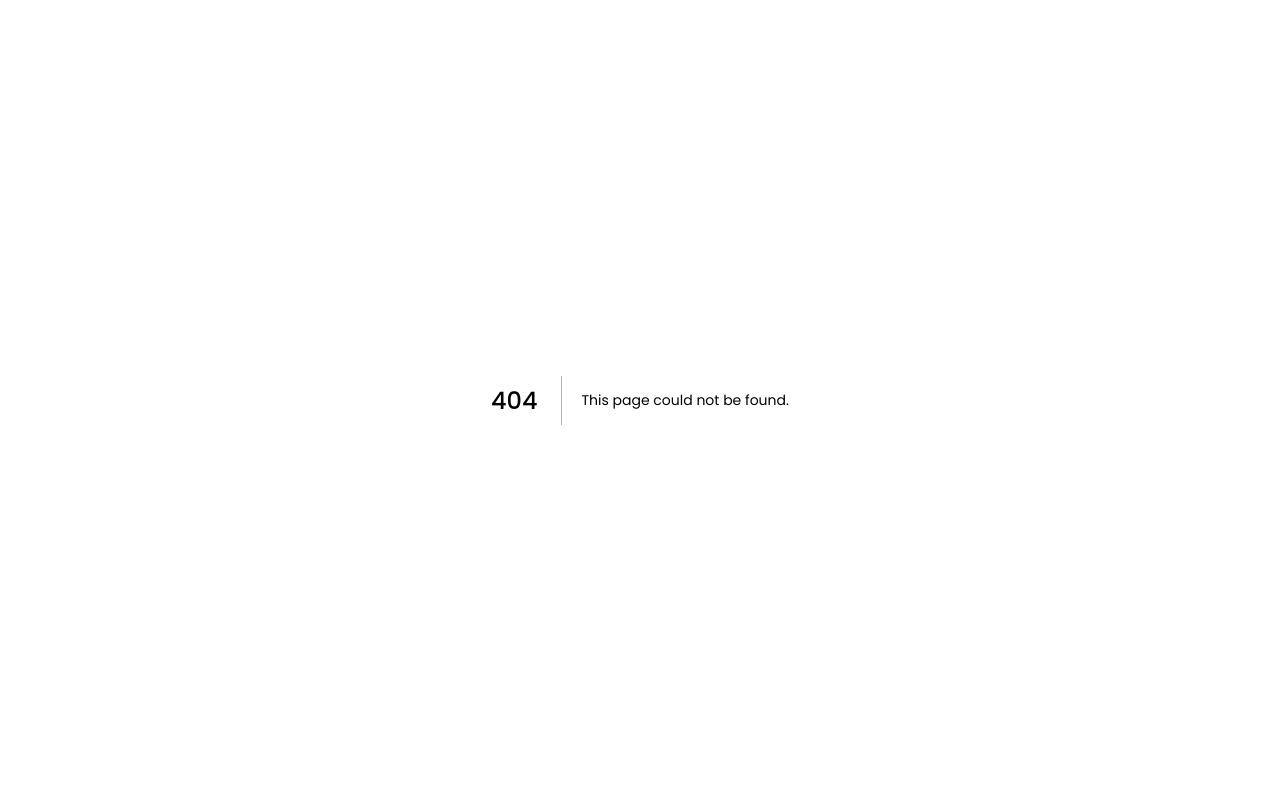
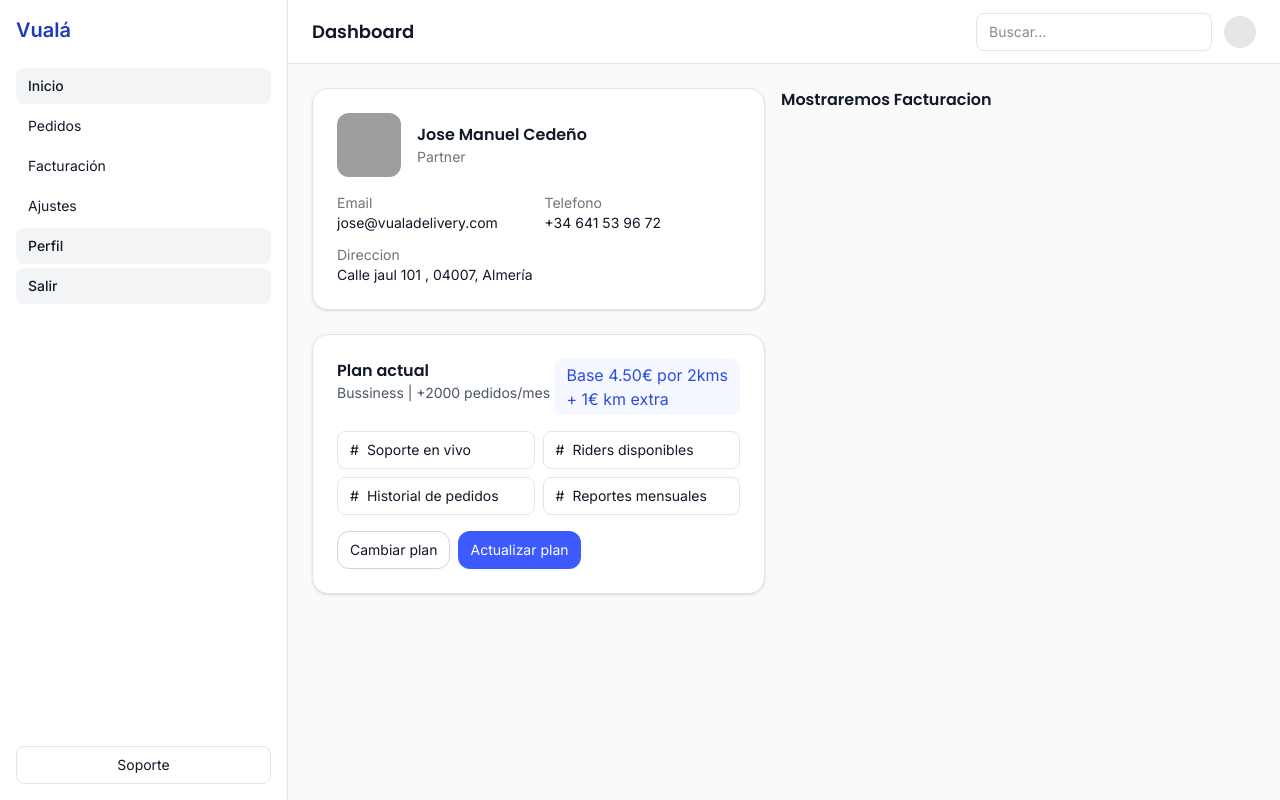
Before and after one commit to jbarretodev/vuala-ondemand, a Next.js app: page /dashboard/profile in a window 1280 px wide. Before the commit this address had no page. Built offline with nearby package versions, Linux system fonts and the light colour scheme; grey boxes are pictures that could not be loaded.

Commit message:
diseño de profile

```diff
--- /dev/null
+++ b/src/app/(dashboard)/dashboard/profile/page.tsx
@@ -0,0 +1,88 @@
+export default function Profile() {
+  return (
+    <section className="flex">
+      <div className="space-y-6 lg:col-span-3">
+        <Card>
+          <div className="flex items-center gap-4">
+              <img
+                src="https://i.pravatar.cc/100?img=32"
+                className="h-16 w-16 rounded-xl"
+                alt="avatar"
+              />
+              <div>
+                <h3 className="font-heading text-base font-semibold">Jose Manuel Cedeño</h3>
+                <p className="text-sm text-neutral-500">Partner</p>
+              </div>
+            </div>
+            <dl className="mt-4 grid grid-cols-2 gap-3 text-sm">
+              <div>
+                <dt className="text-neutral-500">Email</dt>
+                <dd>jose@vualadelivery.com</dd>
+              </div>
+              <div>
+                <dt className="text-neutral-500">Telefono</dt>
+                <dd>+34 641 53 96 72</dd>
+              </div>
+              <div>
+                <dt className="text-neutral-500">Direccion</dt>
+                <dd>Calle jaul 101 , 04007, Almería</dd>
+              </div>
+            </dl>
+       </Card>
+       <Card>
+        <div className="flex intems-center justify-between">
+          <div>
+            <h3 className="font-heading text-base font-semibold"> Plan actual</h3>
+            <p className="text-sm text-neutral-600">Bussiness | +2000 pedidos/mes</p>
+          </div>
+        <div className="rounded-lg bg-[var(--color-brand-50)] px-3 py-1 text-[var(--color-brand-600)]"> Base 4.50€ por 2kms <br/>
+          + 1€ km extra
+        </div>
+       </div>
+       <div className="mt-4 grid grid-cols-2 gap-2 text-sm">
+        <FeatureItem>Soporte en vivo </FeatureItem>
+        <FeatureItem>Riders disponibles</FeatureItem>
+        <FeatureItem>Historial de pedidos </FeatureItem>
+        <FeatureItem>Reportes mensuales </FeatureItem>
+       </div>
+       <div className="mt-4 flex gap-2">
+        <button className="rounded-xl border border-neutral-300 px-3 py-2 text-sm hover:bg-neutral-50">Cambiar plan</button>
+        <button className="rounded-xl bg-[var(--color-brand-500)] px-3 py-2 text-sm fonr-semibold text-white hover:bg-[var(--color-brand-600)]">Actualizar plan</button>
+       </div>
+       </Card>
+      </div>
+      <div className="space-y-6 px-4 lg:col-span-7">
+      <h3>Mostraremos Facturacion</h3>
+      </div>
+
+    </section>
+  );
+}
+
+/* ui */
+function Card({ children }: { children: React.ReactNode }) {
+  return (
+    <div className="rounded-2xl border border-neutral-200 bg-white p-4 md:p-6 shadow-sm">
+      {children}
+    </div>
+  );
+}
+function FeatureItem({ children }: { children: React.ReactNode }) {
+  return (
+    <div className="flex items-center gap-2 rounded-lg border border-neutral-200 px-3 py-2 text-sm">
+      <span>#</span> {children}
+    </div>
+  );
+}
+
+function ActivityItem({ title, time }: { title: string; time: string }) {
+  return (
+    <li className="flex items-start gap-3">
+      <span className="mt-0.5 text-lg">•</span>
+      <div>
+        <p>{title}</p>
+        <p className="text-xs text-neutral-500">{time}</p>
+      </div>
+    </li>
+  );
+}
--- a/src/app/layout.tsx
+++ b/src/app/layout.tsx
@@ -27,7 +27,7 @@ const poppins = Poppins({
 });
 
 export const metadata: Metadata = {
-  title: "Create Next App",
+  title: "Vualá | plataforma de entregas de  última milla ",
   description: "Generated by create next app",
 };
 
```
